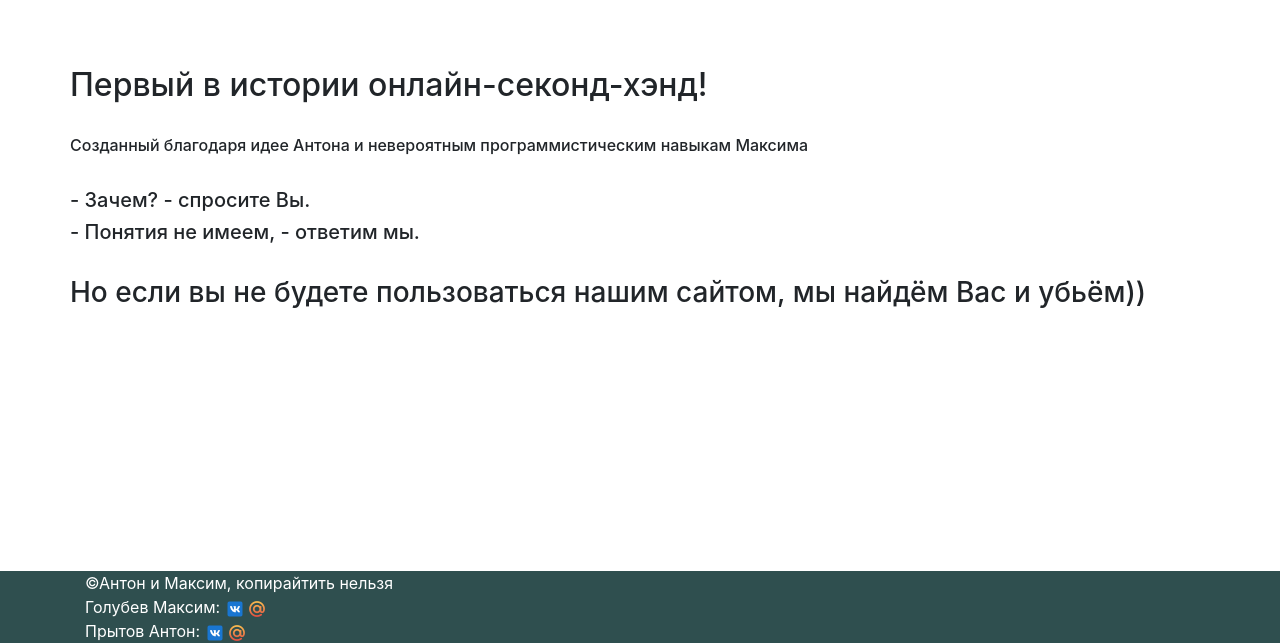
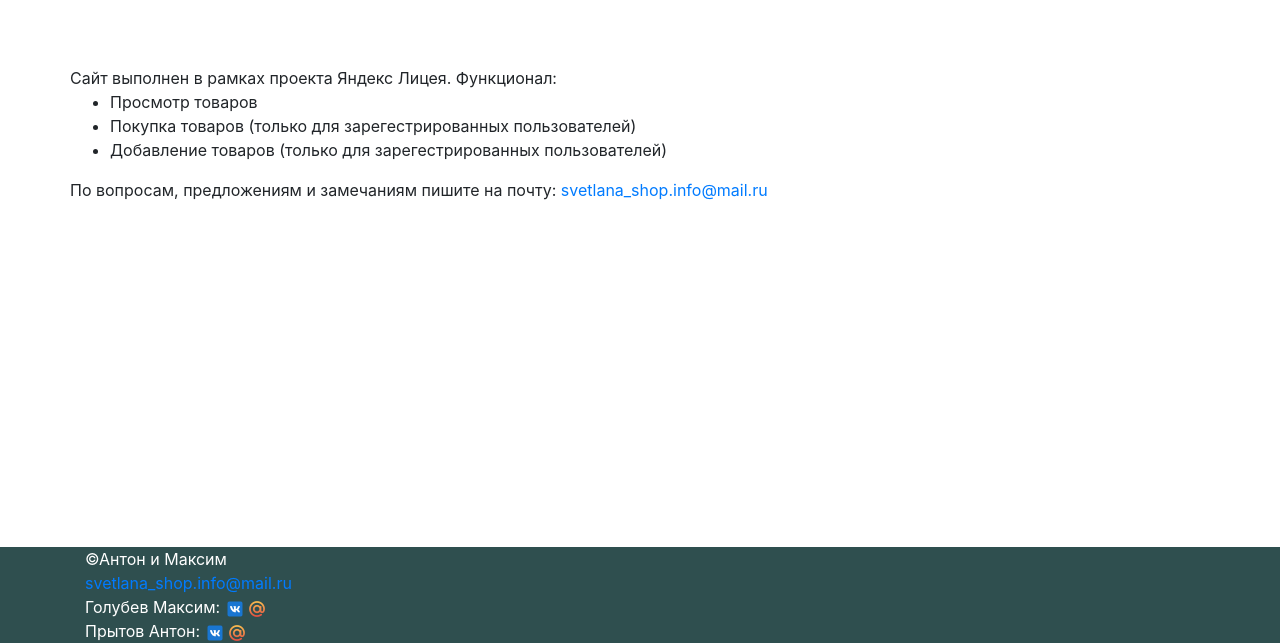
Before and after one commit to MaxGolubev19/Secondhand-Svetlana-, a Flask app: page /about in a window 1280 px wide. Shown: the part 157-800 px from the top of the page. Run offline with Flask 2, Linux system fonts and the light colour scheme; parts of the project's set-up code (start-up, migrations or seed data) failed here and were passed over; some libraries are stand-ins or nearby versions.

Commit message:
Add files via upload

```diff
--- a/templates/about.html
+++ b/templates/about.html
@@ -1,13 +1,18 @@
 {% extends "base.html" %}
 
 {% block content %}
-	<h2>Первый в истории онлайн-секонд-хэнд!</h2>
-	<br>
-	<h6>Созданный благодаря идее Антона и невероятным программистическим навыкам Максима</h6>
-	<br>
-	<h5> - Зачем? - спросите Вы. </h5>
-	<h5> - Понятия не имеем, - ответим мы. </h5>
-	<br>
-	<h3>Но если вы не будете пользоваться нашим сайтом, мы найдём Вас и убьём))</h3>
+	<div>
+		Сайт выполнен в рамках проекта Яндекс Лицея.
+		Функционал:
+		<ul>
+			<li>Просмотр товаров</li>
+			<li>Покупка товаров (только для зарегестрированных пользователей)</li>
+			<li>Добавление товаров (только для зарегестрированных пользователей)</li>
+		</ul>
+		По вопросам, предложениям и замечаниям пишите на почту:
+		<a href="mailto:svetlana_shop.info@mail.ru" target="_blank">
+						svetlana_shop.info@mail.ru
+		</a>
+	</div>
 
 {% endblock %}
--- a/templates/base.html
+++ b/templates/base.html
@@ -49,7 +49,11 @@
 		{% endfor %}
 		<footer>
 			<div class="container">
-				<div>©Антон и Максим, копирайтить нельзя</div>
+				<div>©Антон и Максим</div>
+				<div><a href="mailto:svetlana_shop.info@mail.ru" target="_blank">
+						svetlana_shop.info@mail.ru
+					</a>
+				</div>
 				<div>Голубев Максим:
 					<a href="https://vk.com/maks_mi_19" target="_blank">
 						<img src="/static/images/vk.png" width="20px" height=20px></img>
```
